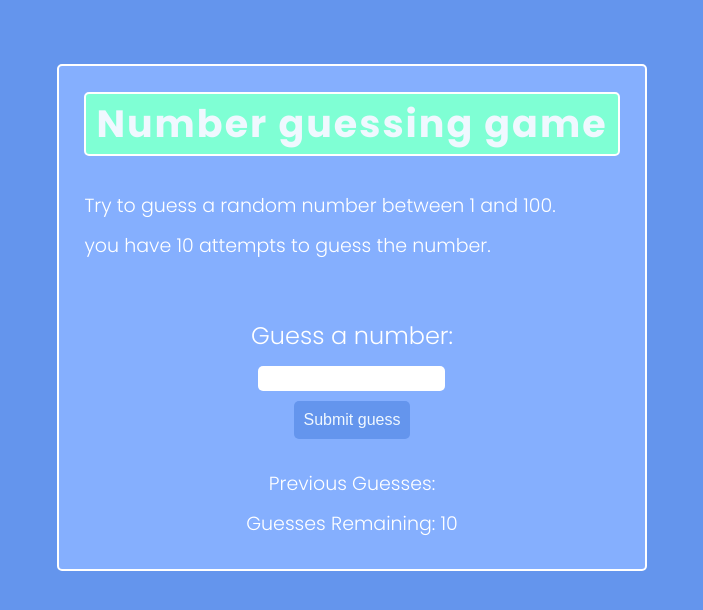
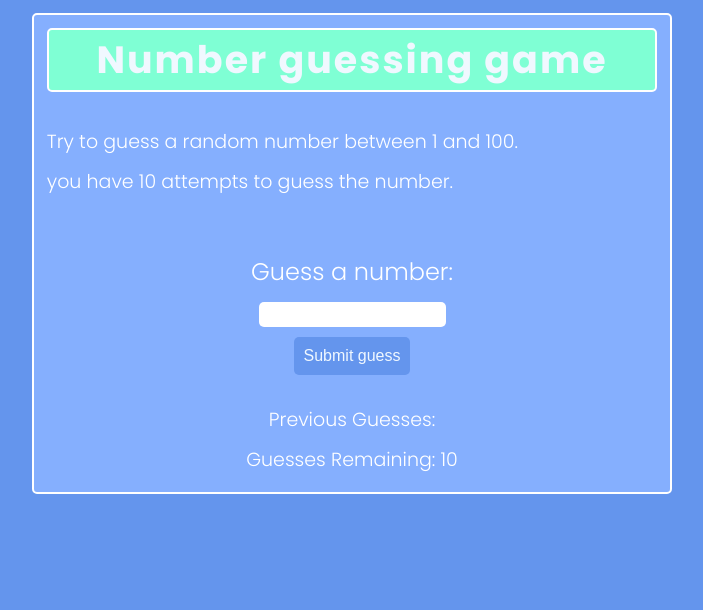
Before and after one commit to neetaPurohit/guessingGame, a plain HTML site: page index.html in a window 1280 px wide. Shown: the whole page, without its empty margins (288-991 px from the left). Drawn offline with Linux system fonts and the light colour scheme; a web font is replaced by a local one.

Commit message:
margin and padding changed and hight and width applied

```diff
--- a/style.css
+++ b/style.css
@@ -18,7 +18,7 @@ body{
   display: flex;
   justify-content: center;
   align-items: center;
-  margin-top: 5%;
+  margin-top: 1%;
   line-height: 40px;
   font-size: 19px;
 }
@@ -30,13 +30,16 @@ h1{
   border-radius: 5px;
   background-color: aquamarine;
   color: aliceblue;
+  text-align: center;
 }
 
 .wrapper{
  border: 2px solid white;
- padding: 2%;
+ padding: 1%;
  border-radius: 5px;
  background-color: rgb(133, 175, 254);
+ height: 70%;
+ width: 50%;
 
 }
 .form{
```
